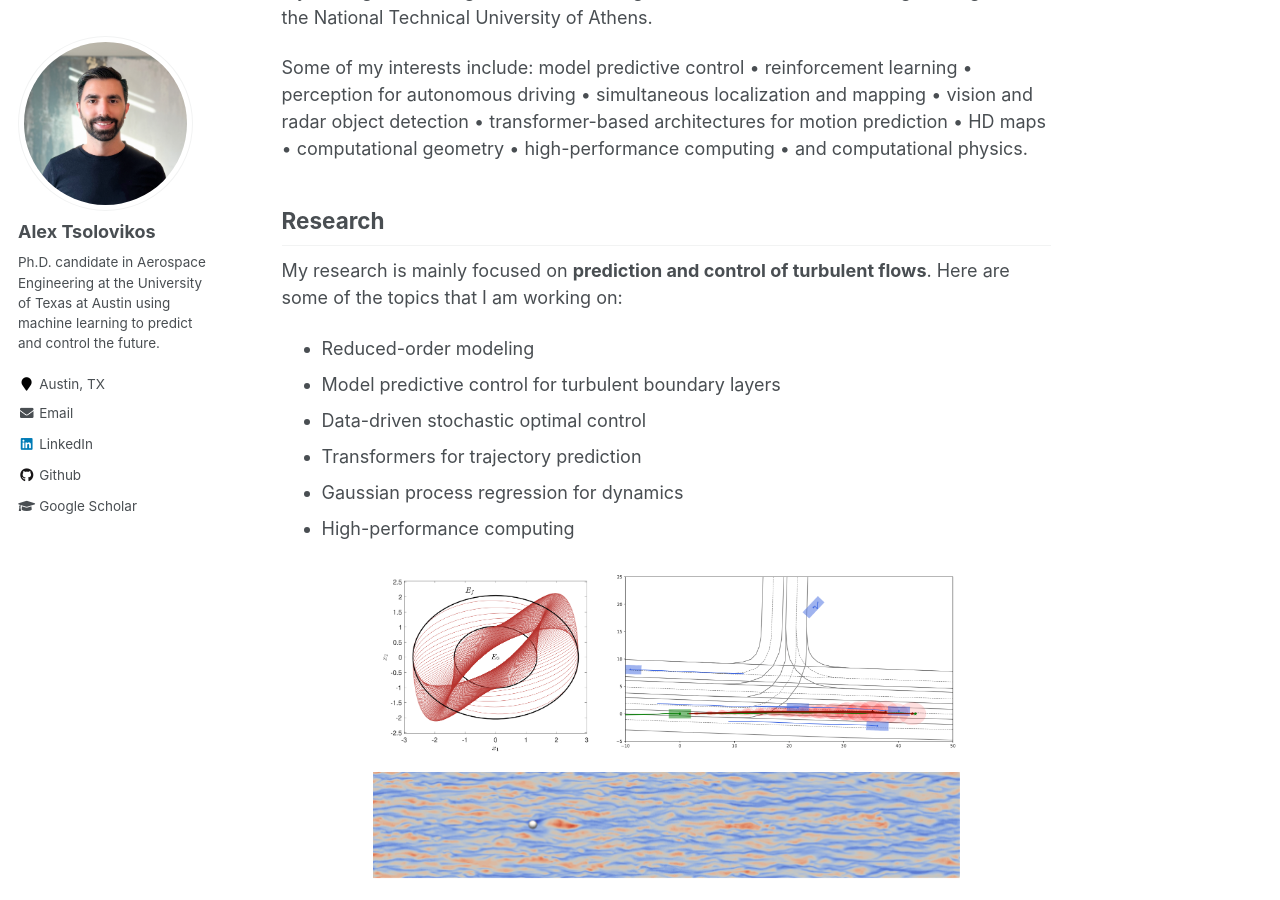
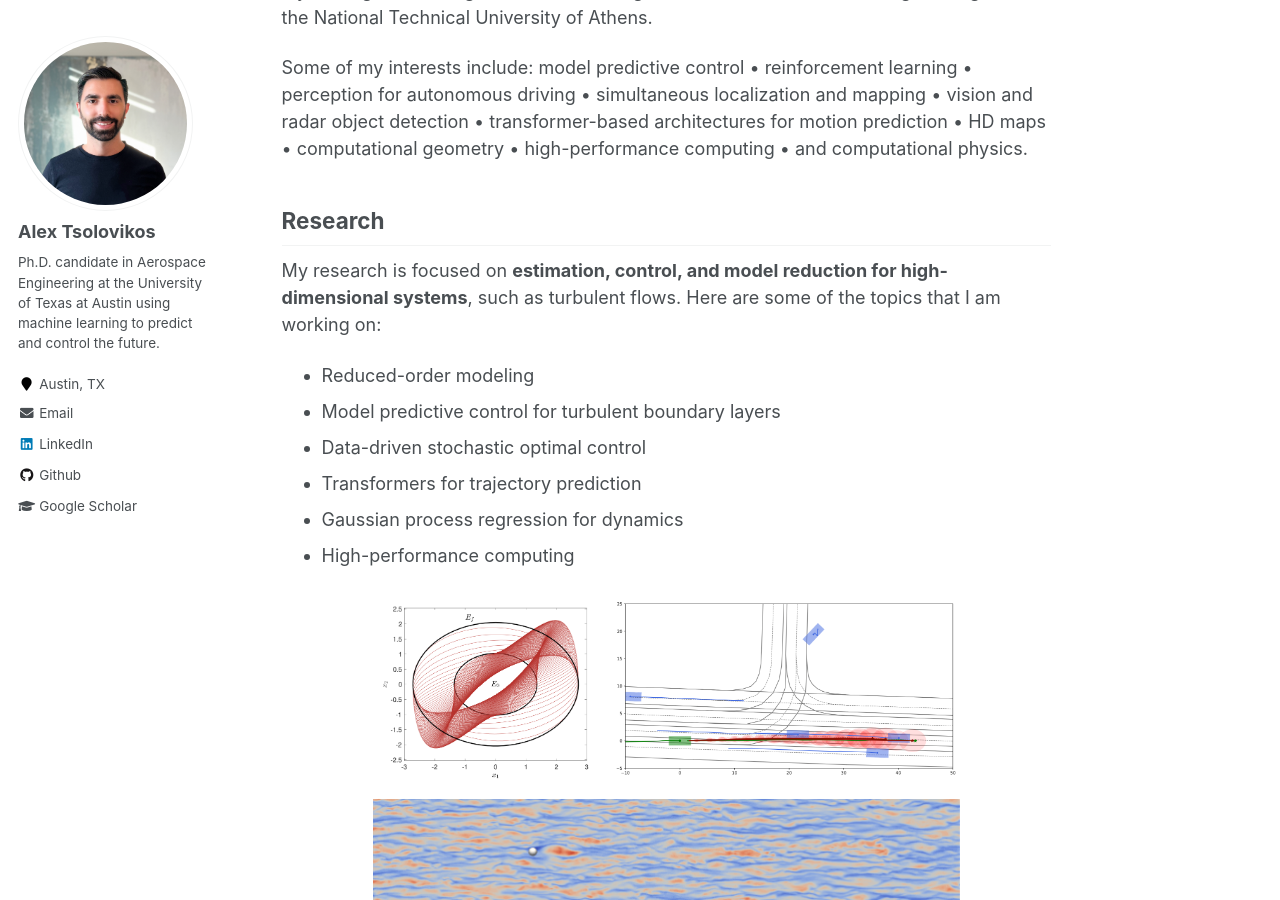
Before and after one commit to alextsolovikos/alextsolovikos.github.io, a Jekyll site: the page built from _pages/about.md, in a window 1280 px wide and 900 px high, scrolled down 342 px. Built offline with Jekyll 4.4.1, drawn with Linux system fonts in a browser that asks for light colours.

Commit message:
Update about.md

```diff
--- a/_pages/about.md
+++ b/_pages/about.md
@@ -32,7 +32,7 @@ Experienced in: environment perception for automotive applications; simultaneous
 
 ## Research
 
-My research is mainly focused on **prediction and control of turbulent flows**. Here are some of the topics that I am working on:
+My research is focused on **estimation, control, and model reduction for high-dimensional systems**, such as turbulent flows. Here are some of the topics that I am working on:
 
 - Reduced-order modeling
 - Model predictive control for turbulent boundary layers
```
